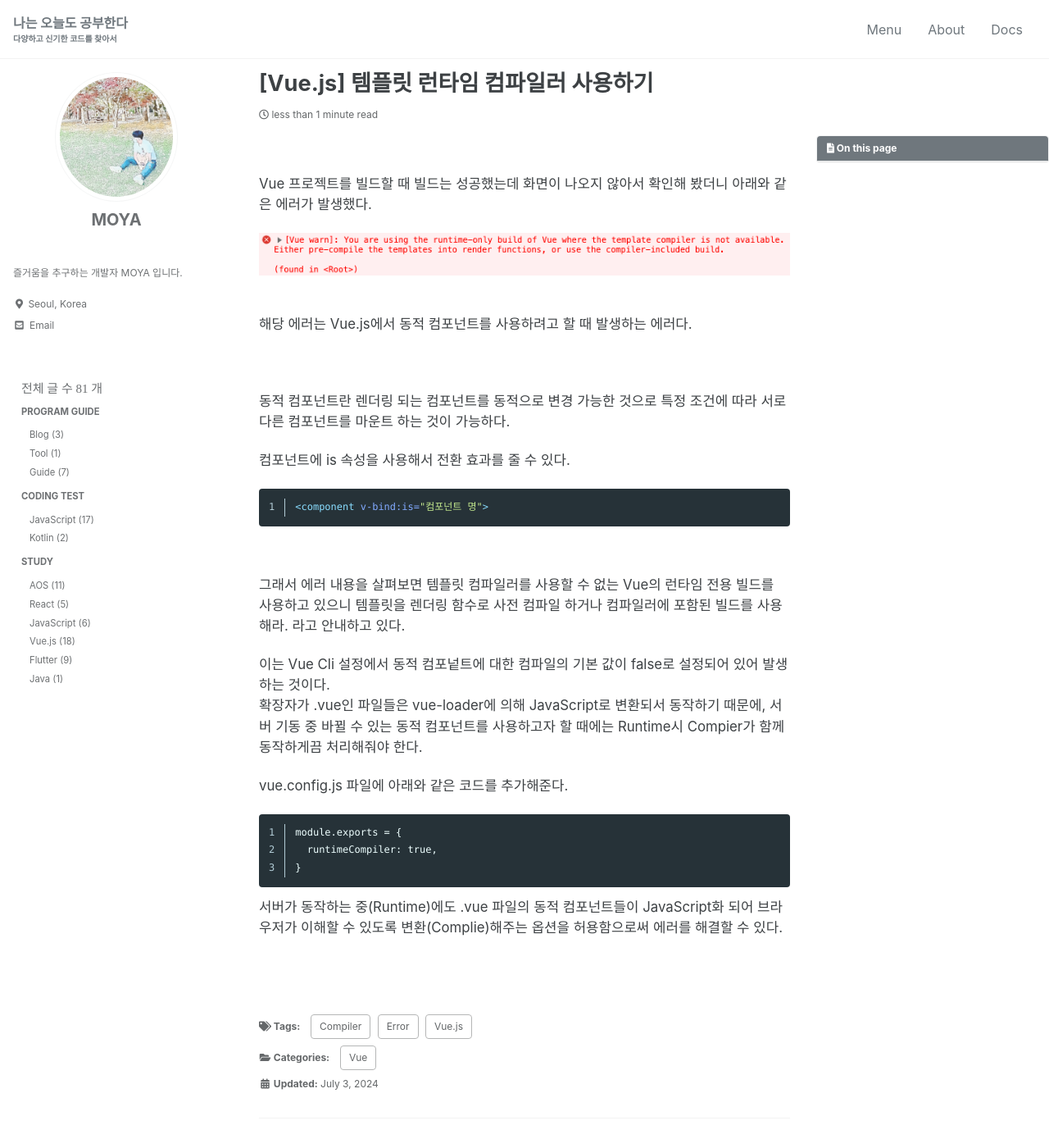
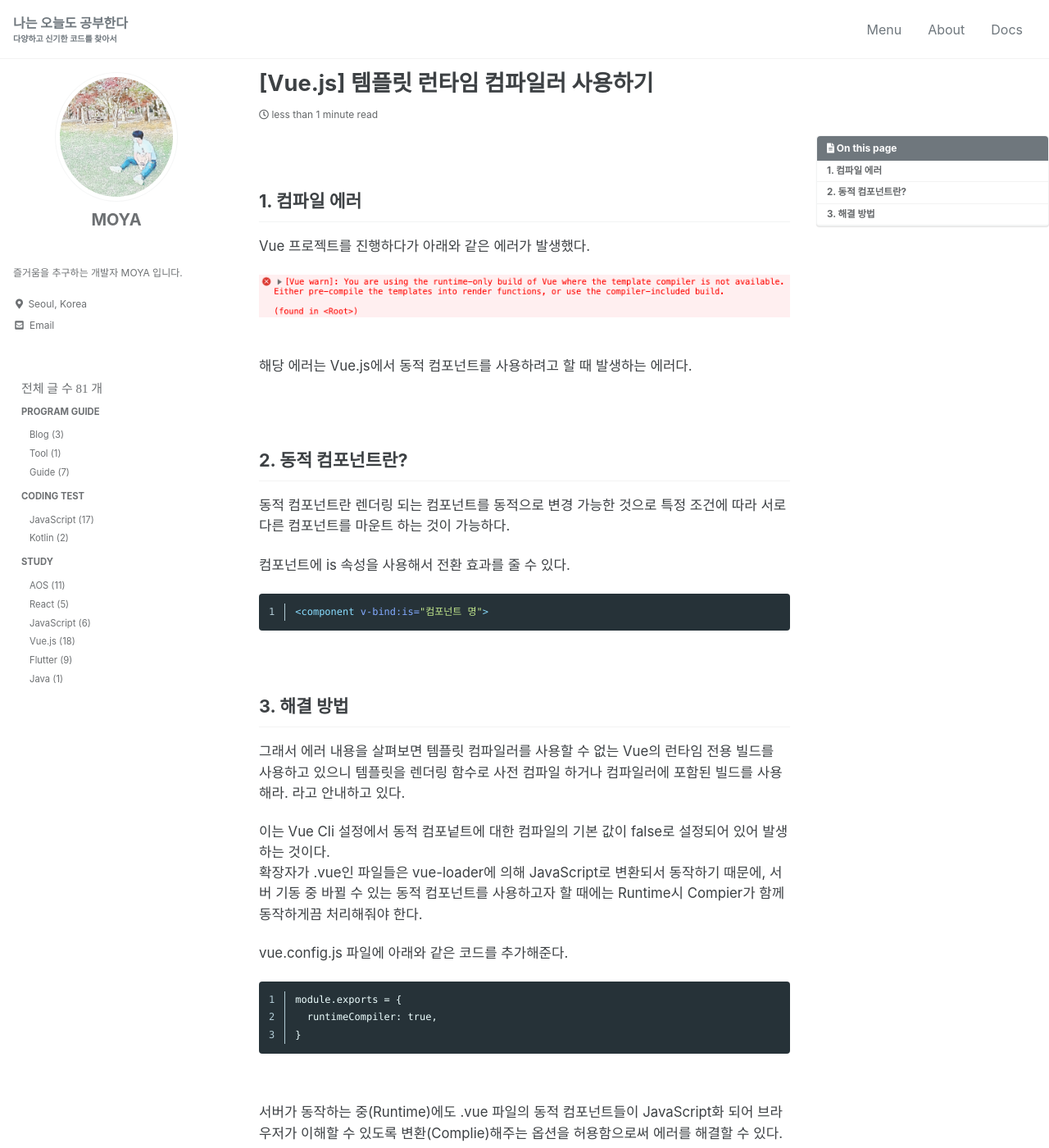
Before and after one commit to kdc7140/kdc7140.github.io, a Jekyll site: the page built from _posts/study/2024-07-03-vue018.md, in a window 1280 px wide and 1400 px high. Shown: the whole window at 82% size. Built offline with Jekyll 4.4.1, drawn with Linux system fonts in a browser that asks for light colours; cached includes are drawn as plain includes; some web fonts are replaced.

Commit message:
Vue - add table of contents

````diff
--- a/_posts/study/2024-07-03-vue018.md
+++ b/_posts/study/2024-07-03-vue018.md
@@ -15,13 +15,19 @@ tags:
 
 <br/>
 
-Vue 프로젝트를 빌드할 때 빌드는 성공했는데 화면이 나오지 않아서 확인해 봤더니 아래와 같은 에러가 발생했다.
+## 1. 컴파일 에러
+
+Vue 프로젝트를 진행하다가 아래와 같은 에러가 발생했다.
 
 <img src="/assets/images/vue_runtime_templete.png"><br/><br/>
 
 해당 에러는 Vue.js에서 동적 컴포넌트를 사용하려고 할 때 발생하는 에러다.
 
+
 <br/>
+
+
+## 2. 동적 컴포넌트란?
 
 동적 컴포넌트란 렌더링 되는 컴포넌트를 동적으로 변경 가능한 것으로 특정 조건에 따라 서로 다른 컴포넌트를 마운트 하는 것이 가능하다.
 
@@ -32,6 +38,9 @@ Vue 프로젝트를 빌드할 때 빌드는 성공했는데 화면이 나오지
 ```
 
 <br/>
+
+
+## 3. 해결 방법
 
 그래서 에러 내용을 살펴보면 템플릿 컴파일러를 사용할 수 없는 Vue의 런타임 전용 빌드를 사용하고 있으니 템플릿을 렌더링 함수로 사전 컴파일 하거나 컴파일러에 포함된 빌드를 사용해라. 라고 안내하고 있다.
 
@@ -46,6 +55,8 @@ module.exports = {
 }
 ```
 
+<br/>
+
 서버가 동작하는 중(Runtime)에도 .vue 파일의 동적 컴포넌트들이 JavaScript화 되어 브라우저가 이해할 수 있도록 변환(Complie)해주는 옵션을 허용함으로써 에러를 해결할 수 있다.
 
 <br/>
````
